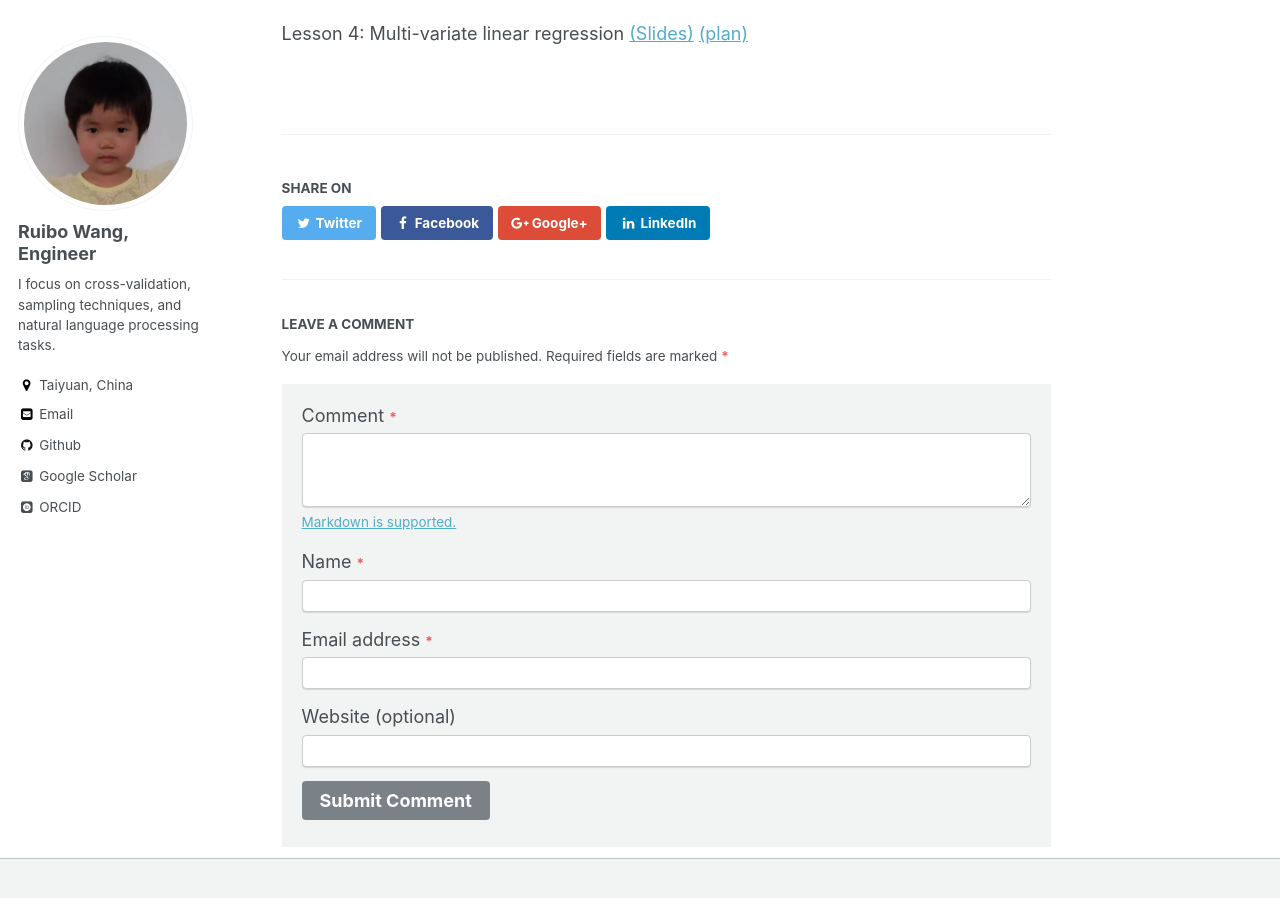
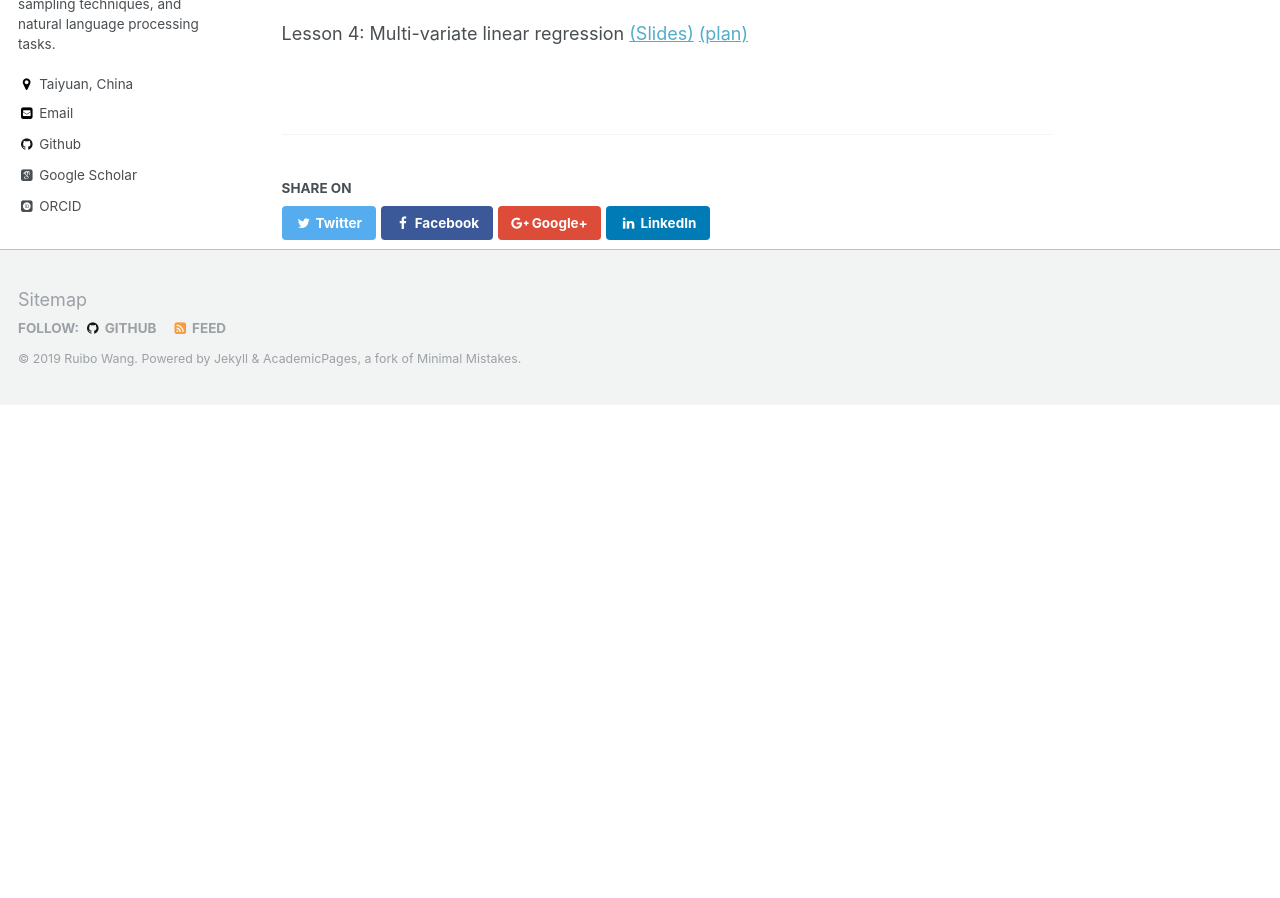
Before and after one commit to RamboWANG/RamboWANG.github.io, a Jekyll site: the page built from _teaching/2019-autumn-teaching-sml.md, in a window 1280 px wide and 900 px high, scrolled down 497 px. Built offline with Jekyll 4.4.1, drawn with Linux system fonts in a browser that asks for light colours; some web fonts are replaced; after the commit the page ends 902 px from its top, so only the background shows below that; part of the change alters nothing that is shown.

Commit message:
close comments and analytica

```diff
--- a/_config.yml
+++ b/_config.yml
@@ -21,7 +21,7 @@ future                   : true
 read_more                : "enable" # if enabled, adds "Read more" links to excerpts
 talkmap_link             : true #change to true to add link to talkmap on talks page
 comments:
-  provider               : "staticman" # false (default), "disqus", "discourse", "facebook", "google-plus", "staticman", "custom"
+  provider               : false # false (default), "disqus", "discourse", "facebook", "google-plus", "staticman", "custom"
   disqus:
     shortname            :
   discourse:
@@ -73,7 +73,7 @@ social:
 
 # Analytics
 analytics:
-  provider               :  "google-universal" # false (default), "google", "google-universal", "custom"
+  provider               :  false # false (default), "google", "google-universal", "custom"
   google:
     tracking_id          :
 
```
